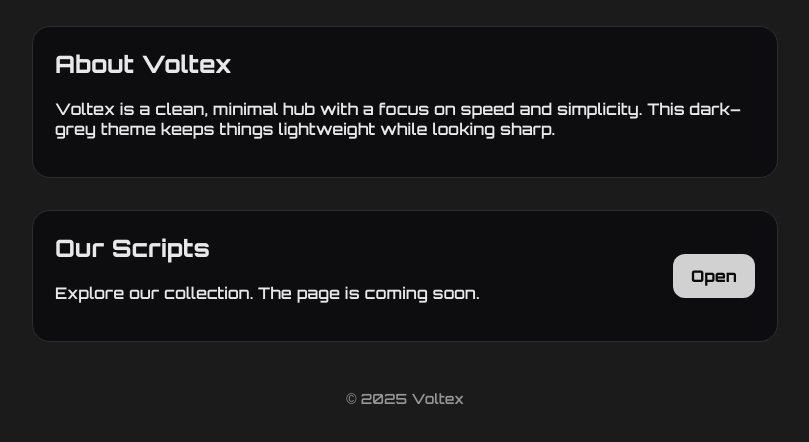
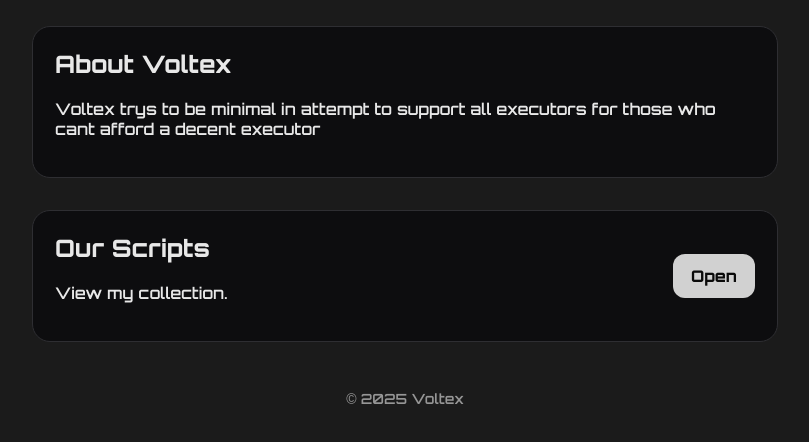
Before and after one commit to matpatz/luau, a plain HTML site: page home.html in a window 1280 px wide. Shown: the part 254-696 px from the top of the page, without its empty margins (235-1044 px from the left). Drawn offline with Linux system fonts and the light colour scheme.

Commit message:
Update home.html

```diff
--- a/home.html
+++ b/home.html
@@ -59,14 +59,14 @@
 
   <div class="panel">
     <h2>About Voltex</h2>
-    <p>Voltex is a clean, minimal hub with a focus on speed and simplicity. This dark–grey theme keeps things lightweight while looking sharp.</p>
+    <p>Voltex trys to be minimal in attempt to support all executors for those who cant afford a decent executor</p>
   </div>
 
   <div class="panel">
     <div class="row">
       <div>
         <h2>Our Scripts</h2>
-        <p>Explore our collection. The page is coming soon.</p>
+        <p>View my collection.</p>
       </div>
       <a href="/scripts.html" class="btn">Open</a>
     </div>
```
